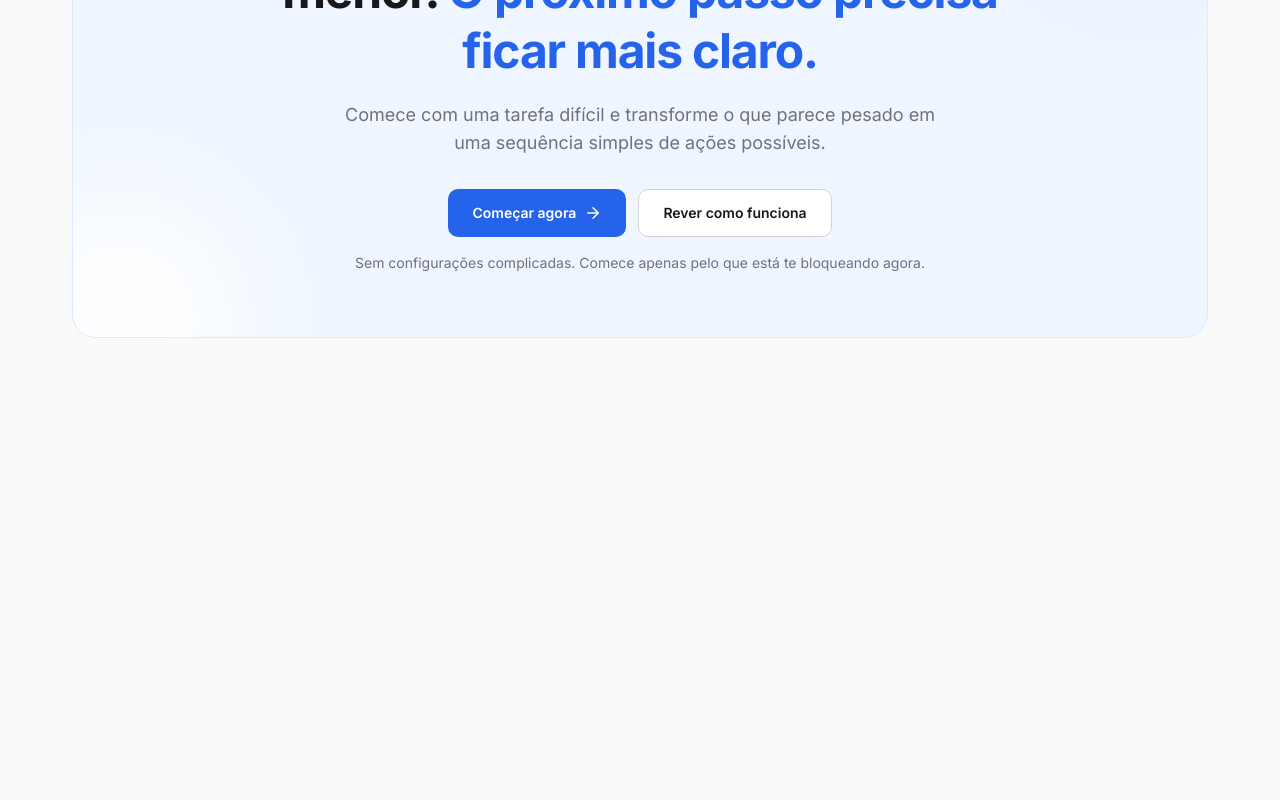
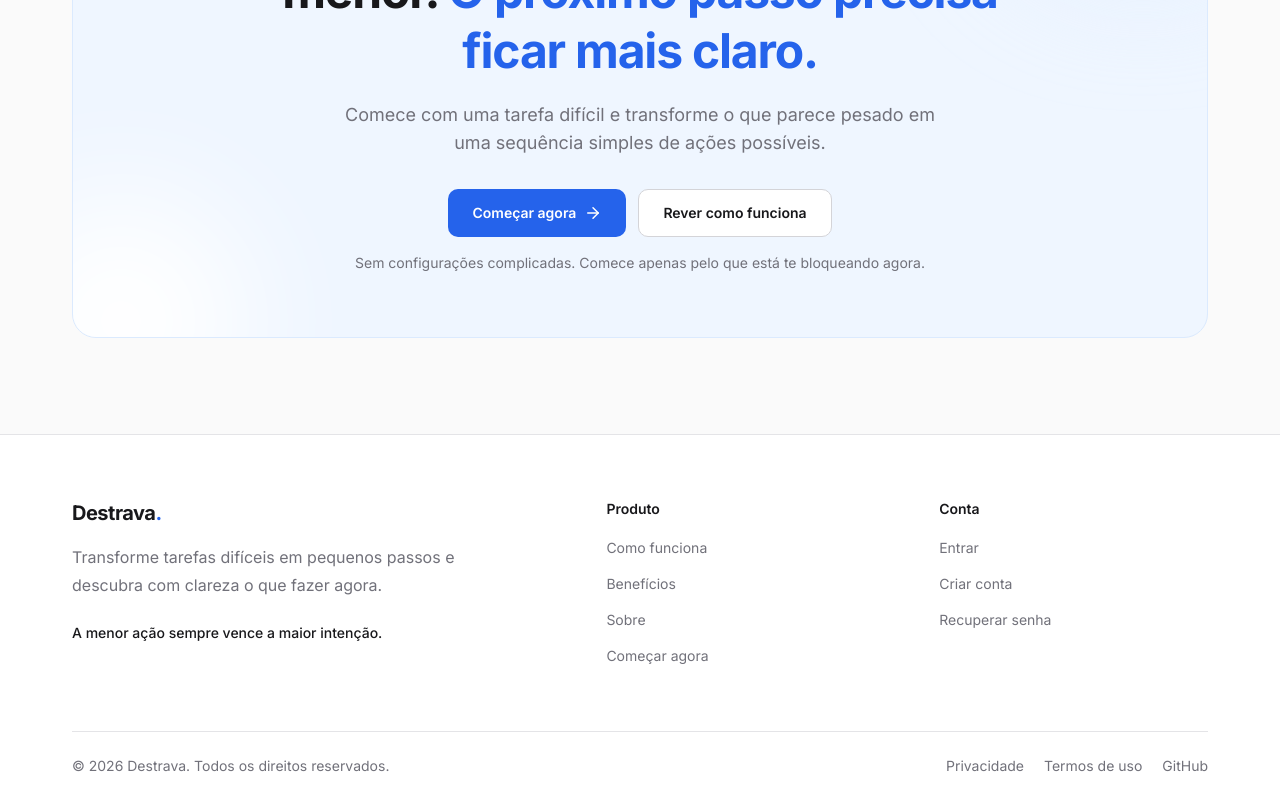
Before and after one commit to Alairjr7/destrava, a React (Vite) app: page / in a window 1280 px wide. Shown: the part 3766-4566 px from the top of the page. Before the commit the page ends 4200 px from the top, so only its background shows below. Built offline with nearby package versions, Linux system fonts and the light colour scheme.

Commit message:
feat: adicionar rodapé na página inicial

```diff
--- a/src/App.tsx
+++ b/src/App.tsx
@@ -1,6 +1,7 @@
 import { About } from "./components/landing/About";
 import { Benefits } from "./components/landing/Benefits";
 import { FinalCta } from "./components/landing/FinalCta";
+import { Footer } from "./components/landing/Footer";
 import { Header } from "./components/landing/Header";
 import { Hero } from "./components/landing/Hero";
 import { HowItWorks } from "./components/landing/HowItWorks";
@@ -15,6 +16,7 @@ export function App() {
         <Benefits />
         <About />
         <FinalCta />
+        <Footer />
       </main>
     </>
   );
--- /dev/null
+++ b/src/components/landing/Footer/Footer.tsx
@@ -0,0 +1,114 @@
+import {
+  FooterNav,
+  type FooterNavLink,
+} from "./components/FooterNav/FooterNav";
+
+export function Footer() {
+  type FooterNavData = {
+    product: FooterNavLink[];
+    account: FooterNavLink[];
+  };
+
+  const FooterData: FooterNavData = {
+    product: [
+      {
+        href: "#como-funciona",
+        description: "Como funciona",
+      },
+      {
+        href: "#beneficios",
+        description: "Benefícios",
+      },
+      {
+        href: "#sobre",
+        description: "Sobre",
+      },
+      {
+        href: "/cadastro",
+        description: "Começar agora",
+      },
+    ],
+    account: [
+      {
+        href: "/login",
+        description: "Entrar",
+      },
+      {
+        href: "/cadastro",
+        description: "Criar conta",
+      },
+      {
+        href: "/recuperar-senha",
+        description: "Recuperar senha",
+      },
+    ],
+  };
+
+  return (
+    <footer className="border-t border-border bg-surface">
+      <div className="app-container">
+        <div className="grid gap-10 py-12 sm:grid-cols-2 lg:grid-cols-[1.4fr_0.8fr_0.8fr] lg:gap-16 lg:py-16">
+          <div className="max-w-md">
+            <a
+              href="#"
+              className="inline-flex text-xl font-bold tracking-tight text-foreground"
+              aria-label="Destrava — voltar ao início"
+            >
+              Destrava<span className="text-brand">.</span>
+            </a>
+
+            <p className="mt-4 leading-7 text-muted-foreground">
+              Transforme tarefas difíceis em pequenos passos e descubra com
+              clareza o que fazer agora.
+            </p>
+
+            <p className="mt-6 text-sm font-medium text-foreground">
+              A menor ação sempre vence a maior intenção.
+            </p>
+          </div>
+
+          <FooterNav
+            label="footer-product-title"
+            title="Produto"
+            links={FooterData.product}
+          />
+
+          <FooterNav
+            label="footer-account-title"
+            title="Conta"
+            links={FooterData.account}
+          />
+        </div>
+
+        <div className="flex flex-col gap-4 border-t border-border py-6 text-sm text-muted-foreground sm:flex-row sm:items-center sm:justify-between">
+          <p>© 2026 Destrava. Todos os direitos reservados.</p>
+
+          <div className="flex flex-wrap items-center gap-x-5 gap-y-2">
+            <a
+              href="/privacidade"
+              className="transition-colors duration-200 hover:text-foreground"
+            >
+              Privacidade
+            </a>
+
+            <a
+              href="/termos"
+              className="transition-colors duration-200 hover:text-foreground"
+            >
+              Termos de uso
+            </a>
+
+            <a
+              href="https://github.com/Alairjr7"
+              target="_blank"
+              rel="noreferrer"
+              className="transition-colors duration-200 hover:text-foreground"
+            >
+              GitHub
+            </a>
+          </div>
+        </div>
+      </div>
+    </footer>
+  );
+}
--- /dev/null
+++ b/src/components/landing/Footer/components/FooterNav/FooterNav.tsx
@@ -0,0 +1,37 @@
+export type FooterNavLink = {
+  href: string;
+  description: string;
+};
+
+type FooterNavProps = {
+  label: string;
+  title: string;
+  links: FooterNavLink[];
+};
+
+export function FooterNav({ label, title, links }: FooterNavProps) {
+  return (
+    <nav aria-labelledby={label}>
+      <h2 id={label} className="text-sm font-semibold text-foreground">
+        {title}
+      </h2>
+
+      <ul className="mt-4 space-y-3">
+        {links.map((link, index) => {
+          const href = link.href;
+          const description = link.description;
+          return (
+            <li key={index}>
+              <a
+                href={href}
+                className="text-sm text-muted-foreground transition-colors duration-200 hover:text-foreground"
+              >
+                {description}
+              </a>
+            </li>
+          );
+        })}
+      </ul>
+    </nav>
+  );
+}
--- /dev/null
+++ b/src/components/landing/Footer/components/FooterNav/index.ts
@@ -0,0 +1 @@
+export { FooterNav } from "./FooterNav";
--- /dev/null
+++ b/src/components/landing/Footer/index.ts
@@ -0,0 +1 @@
+export { Footer } from "./Footer";
```
